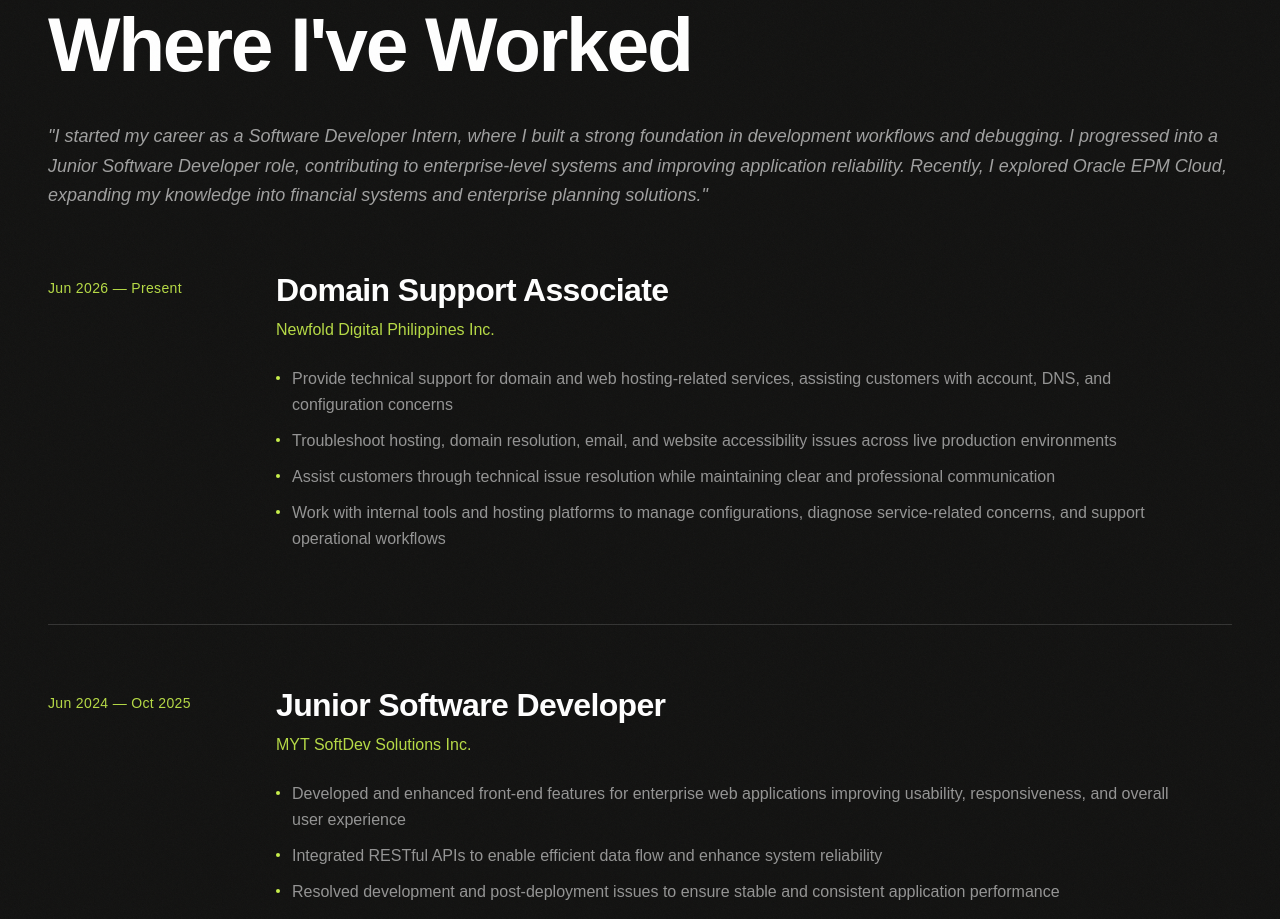
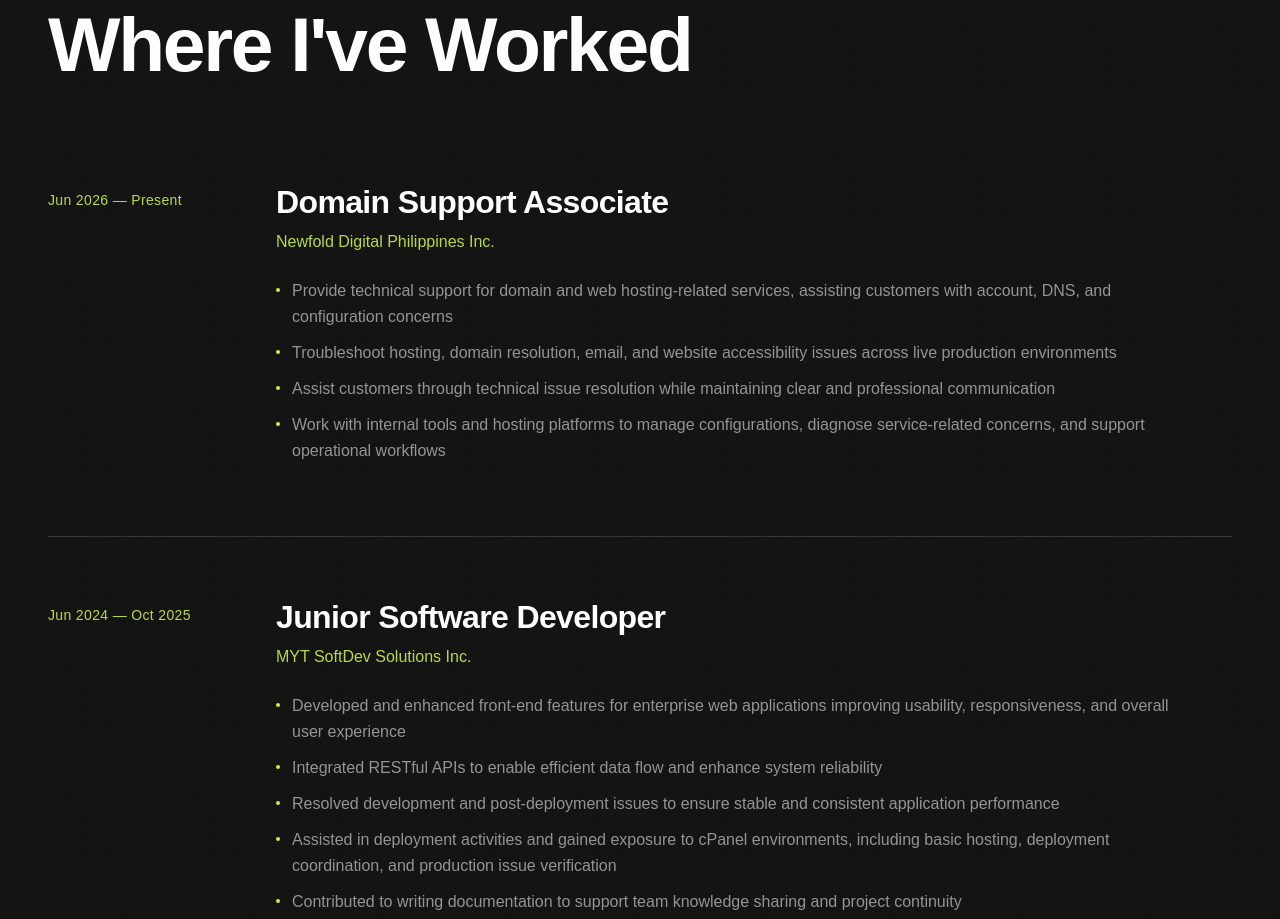
Before and after one commit to janinevallente/janinevallente-portfolio, a Next.js app: page / in a window 1280 px wide. Shown: the part 2380-3299 px from the top of the page. Built offline with nearby package versions, Linux system fonts and the light colour scheme.

Commit message:
enh: updated experience section

```diff
--- a/src/components/sections/Experience.tsx
+++ b/src/components/sections/Experience.tsx
@@ -32,17 +32,6 @@ export default function Experience() {
             className="font-display font-bold text-white text-[clamp(2.5rem,6vw,5.5rem)] tracking-[-0.03em] leading-none"
           />
         </div>
-
-        {/* Subtext — body: 16–18px */}
-        <FadeUp delay={0.18}>
-          <p className="font-body font-light text-white/60 leading-relaxed text-[clamp(1rem,1.5vw,1.125rem)] italic">
-            "I started my career as a Software Developer Intern, where I built a strong foundation
-            in development workflows and debugging. I progressed into a Junior Software Developer
-            role, contributing to enterprise-level systems and improving application reliability.
-            Recently, I explored Oracle EPM Cloud, expanding my knowledge into financial systems
-            and enterprise planning solutions."
-          </p>
-        </FadeUp>
 
         {/* Jobs */}
         <div>
```
